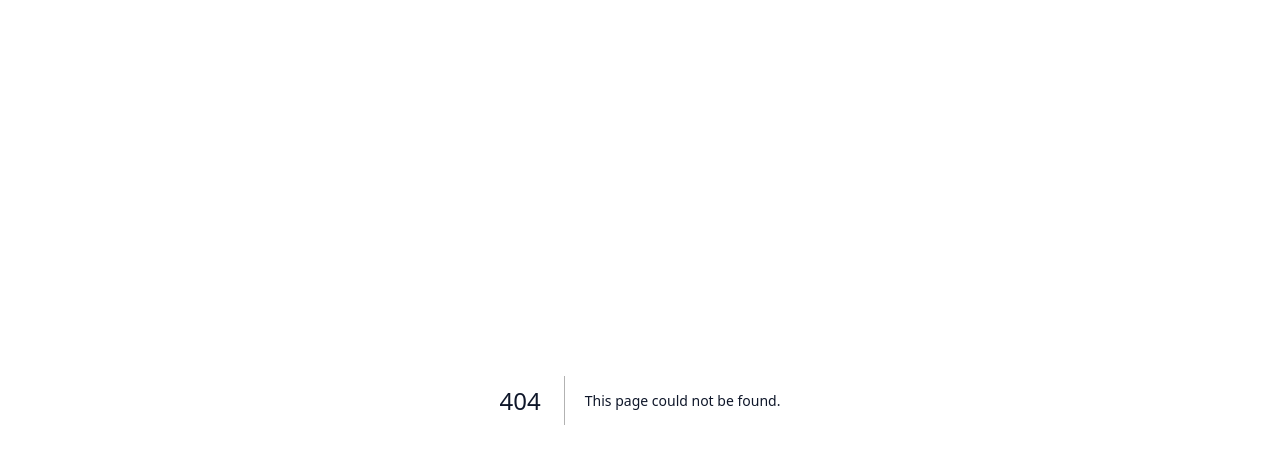
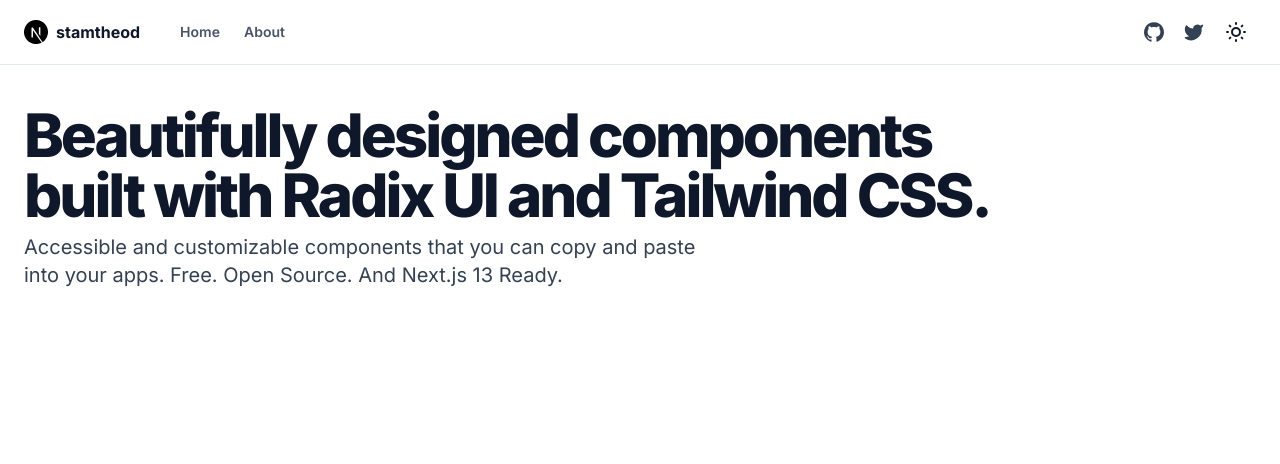
Before and after one commit to phxgg/stamtheod-portfolio, a Next.js app: page /about in a window 1280 px wide. Before the commit this address had no page. Shown: the top 464 px of the page. Built offline with nearby package versions, Linux system fonts and the light colour scheme.

Commit message:
first commit

```diff
--- a/config/site.ts
+++ b/config/site.ts
@@ -12,7 +12,7 @@
 }
 
 export const siteConfig: SiteConfig = {
-  name: "Next.js",
+  name: "stamtheod",
   description:
     "Beautifully designed components built with Radix UI and Tailwind CSS.",
   mainNav: [
@@ -20,6 +20,10 @@
       title: "Home",
       href: "/",
     },
+    {
+      title: "About",
+      href: "/about",
+    }
   ],
   links: {
     twitter: "https://twitter.com/shadcn",
--- a/pages/_app.tsx
+++ b/pages/_app.tsx
@@ -3,6 +3,7 @@
 import { ThemeProvider } from "next-themes"
 
 import "@/styles/globals.css"
+import Head from "next/head"
 
 const fontSans = FontSans({
   subsets: ["latin"],
@@ -12,6 +13,14 @@
 export default function App({ Component, pageProps }: AppProps) {
   return (
     <>
+      <Head>
+        <meta
+          name="description"
+          content="Stamatis Theodosiadis' personal website."
+        />
+        <meta name="viewport" content="width=device-width, initial-scale=1" />
+        <link rel="icon" href="/favicon.ico" />
+      </Head>
       <style jsx global>{`
 				:root {
 					--font-sans: ${fontSans.style.fontFamily};
--- /dev/null
+++ b/pages/about.tsx
@@ -0,0 +1,26 @@
+import Head from "next/head";
+
+import { Layout } from "@/components/layout";
+import { siteConfig } from "@/config/site";
+
+export default function AboutPage() {
+  return (
+    <Layout>
+      <Head>
+        <title>About / {siteConfig.name}</title>
+      </Head>
+      <section className="container grid items-center gap-6 pt-6 pb-8 md:py-10">
+        <div className="flex max-w-[980px] flex-col items-start gap-2">
+          <h1 className="text-3xl font-extrabold leading-tight tracking-tighter sm:text-3xl md:text-5xl lg:text-6xl">
+            Beautifully designed components <br className="hidden sm:inline" />
+            built with Radix UI and Tailwind CSS.
+          </h1>
+          <p className="max-w-[700px] text-lg text-slate-700 dark:text-slate-400 sm:text-xl">
+            Accessible and customizable components that you can copy and paste
+            into your apps. Free. Open Source. And Next.js 13 Ready.
+          </p>
+        </div>
+      </section>
+    </Layout>
+  )
+}
--- a/pages/index.tsx
+++ b/pages/index.tsx
@@ -9,13 +9,7 @@
   return (
     <Layout>
       <Head>
-        <title>Next.js</title>
-        <meta
-          name="description"
-          content="Next.js template for building apps with Radix UI and Tailwind CSS"
-        />
-        <meta name="viewport" content="width=device-width, initial-scale=1" />
-        <link rel="icon" href="/favicon.ico" />
+        <title>Home / {siteConfig.name}</title>
       </Head>
       <section className="container grid items-center gap-6 pt-6 pb-8 md:py-10">
         <div className="flex max-w-[980px] flex-col items-start gap-2">
```
